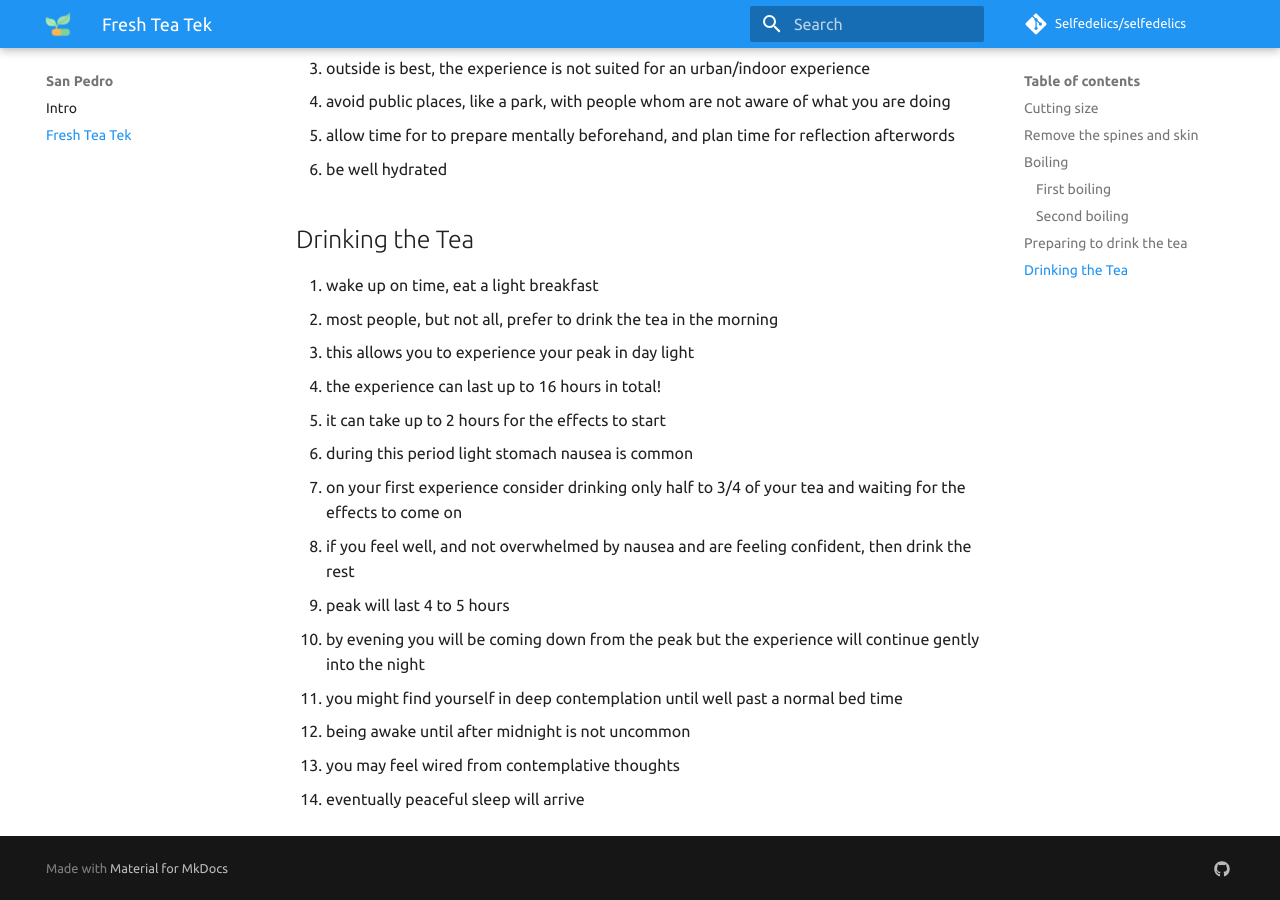
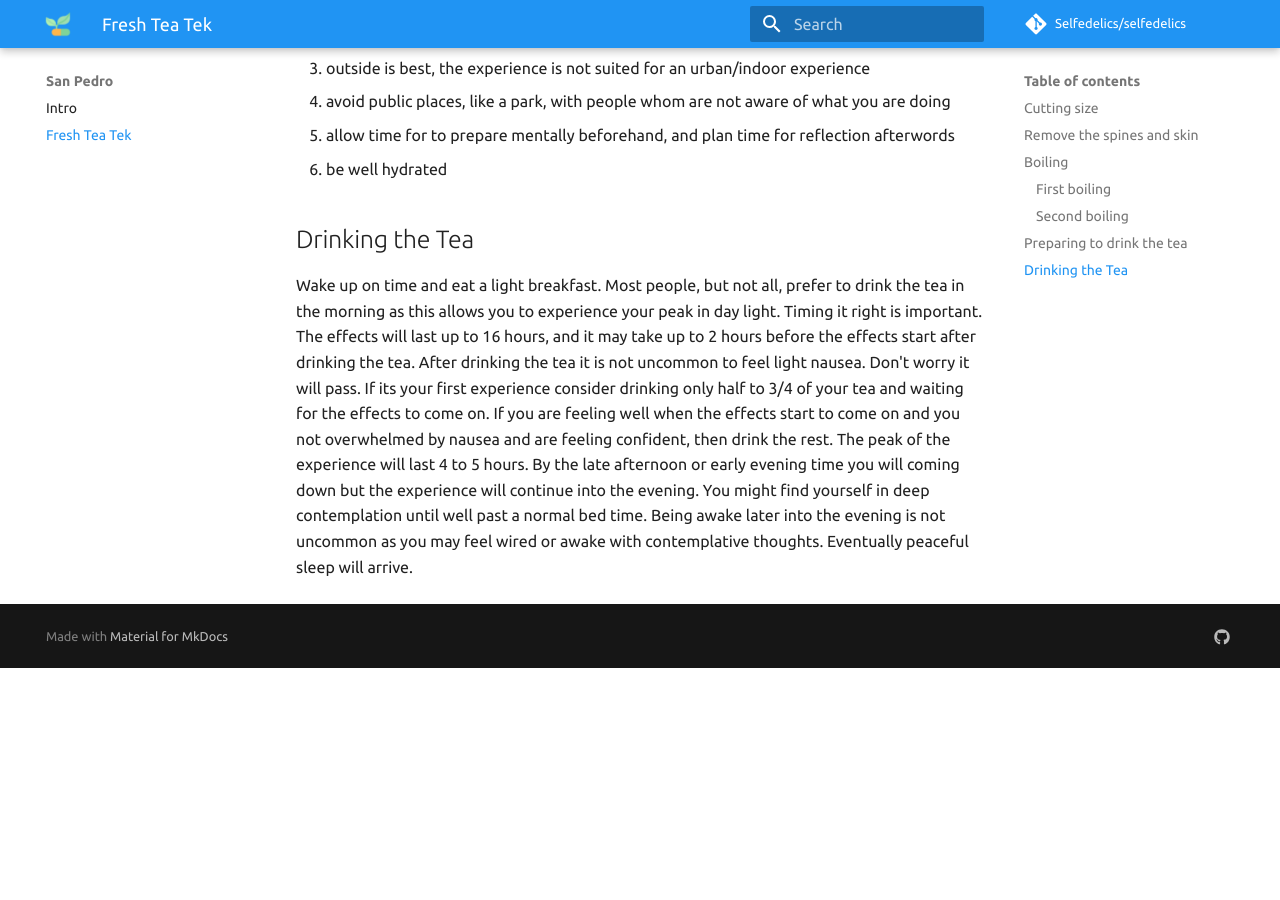
Before and after one commit to Selfedelics/selfedelics, an MkDocs documentation site: the page built from docs/sanpedro/fttek.md, in a window 1280 px wide and 900 px high, scrolled down 1866 px. Built offline with MkDocs 1.6.1 and Material for MkDocs 9.7.7, drawn with Linux system fonts in a browser that asks for light colours; comment, search, counter and statistics services are not loaded; after the commit the page ends 2534 px from its top, so only the background shows below that.

Commit message:
reformatting

```diff
--- a/docs/sanpedro/fttek.md
+++ b/docs/sanpedro/fttek.md
@@ -55,17 +55,4 @@ This is mostly common sense stuff for general harm reduction. It may seem fairly
 
 ## Drinking the Tea
 
-1. wake up on time, eat a light breakfast
-  1. most people, but not all, prefer to drink the tea in the morning
-  1. this allows you to experience your peak in day light
-1. the experience can last up to 16 hours in total!
-1. it can take up to 2 hours for the effects to start
-  1. during this period light stomach nausea is common
-1. on your first experience consider drinking only half to 3/4 of your tea and waiting for the effects to come on
-  1. if you feel well, and not overwhelmed by nausea and are feeling confident, then drink the rest
-1. peak will last 4 to 5 hours
-1. by evening you will be coming down from the peak but the experience will continue gently into the night
-1. you might find yourself in deep contemplation until well past a normal bed time
-  1. being awake until after midnight is not uncommon
-  1. you may feel wired from contemplative thoughts
-  1. eventually peaceful sleep will arrive
+Wake up on time and eat a light breakfast. Most people, but not all, prefer to drink the tea in the morning as this allows you to experience your peak in day light. Timing it right is important. The effects will last up to 16 hours, and it may take up to 2 hours before the effects start after drinking the tea. After drinking the tea it is not uncommon to feel light nausea. Don't worry it will pass. If its your first experience consider drinking only half to 3/4 of your tea and waiting for the effects to come on. If you are feeling well when the effects start to come on and you not overwhelmed by nausea and are feeling confident, then drink the rest. The peak of the experience will last 4 to 5 hours. By the late afternoon or early evening time you will coming down but the experience will continue into the evening. You might find yourself in deep contemplation until well past a normal bed time. Being awake later into the evening is not uncommon as you may feel wired or awake with contemplative thoughts. Eventually peaceful sleep will arrive.
```
